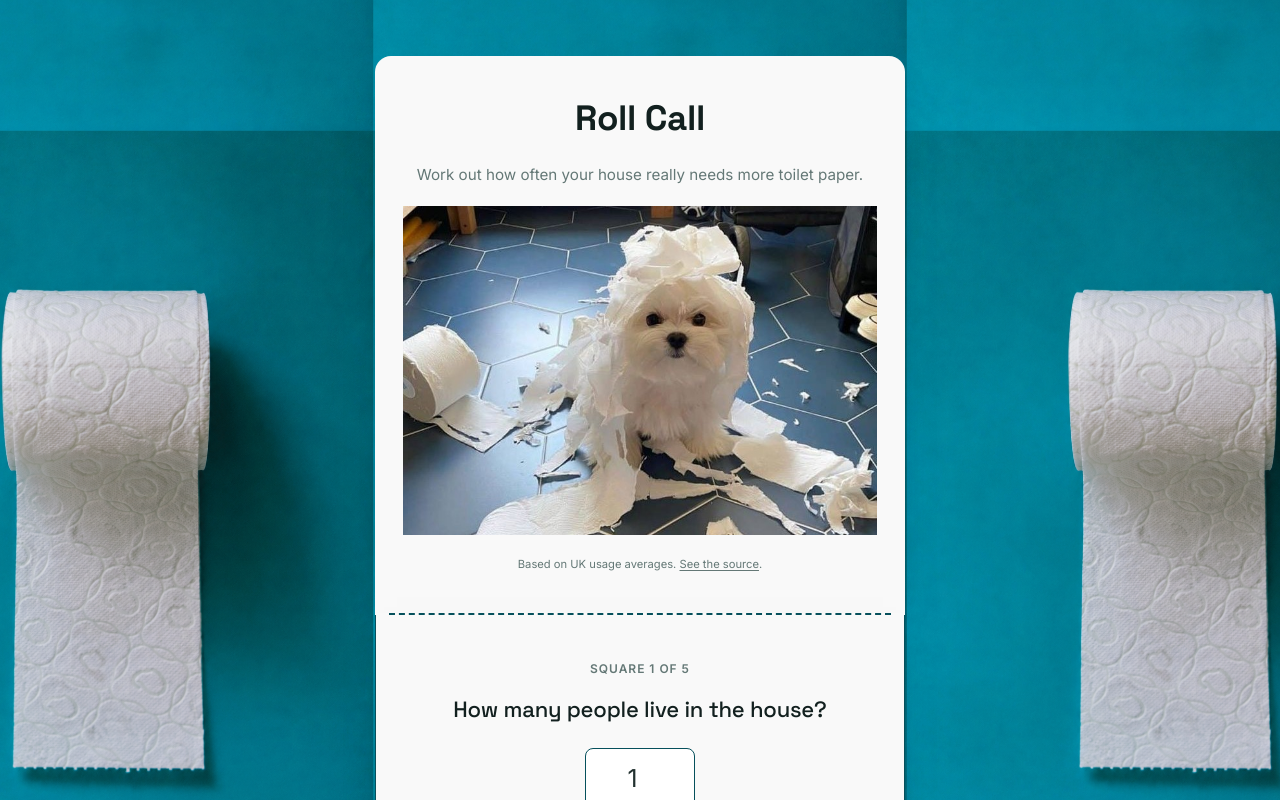
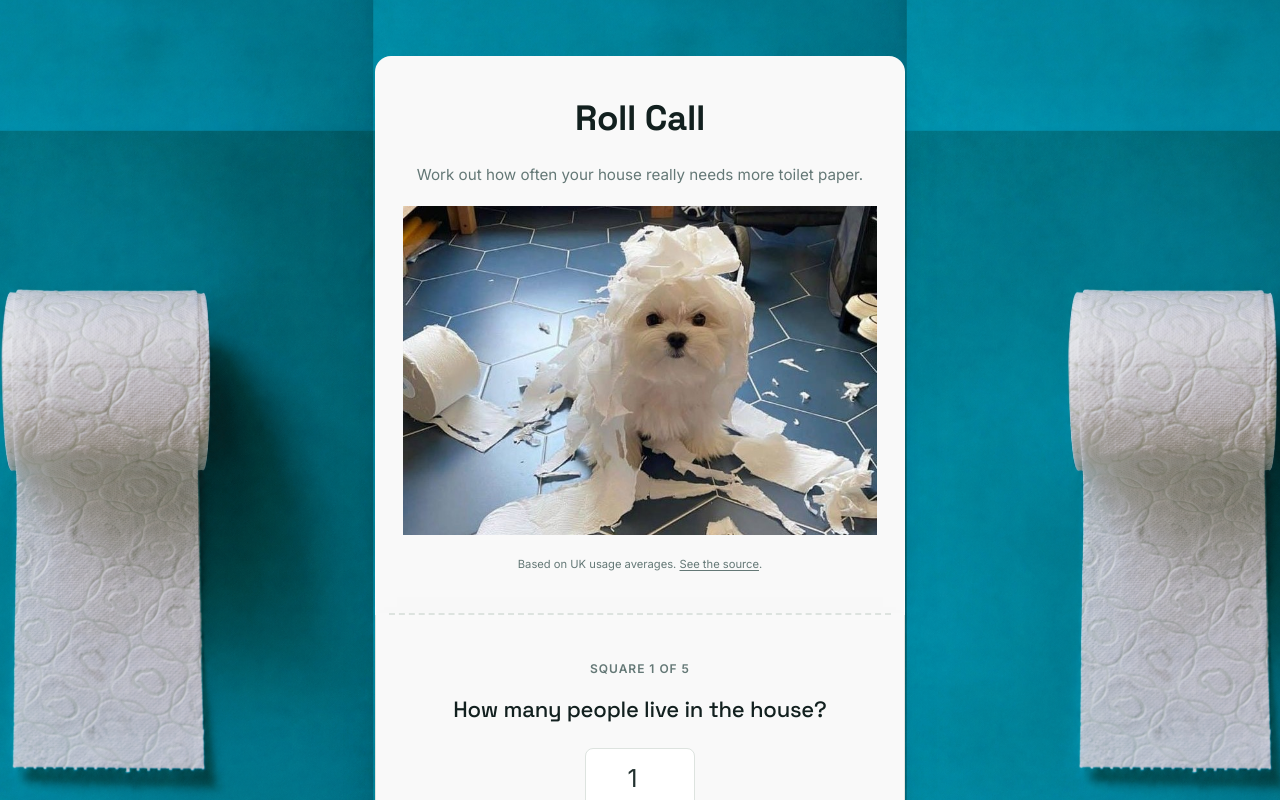
Before and after one commit to karinamercedes/roll-call, a React (Vite) app: page / in a window 1280 px wide. Shown: the top 800 px of the page. Built offline with nearby package versions, Linux system fonts and the light colour scheme.

Commit message:
Update background color

```diff
--- a/src/App.css
+++ b/src/App.css
@@ -9,7 +9,7 @@
   --text: #22312f;
   --heading: #12201f;
   --muted: #647876;
-  --line: #06505c;
+  --line: #dde3df;
   --font-heading: 'Space Grotesk', system-ui, sans-serif;
   --font-body: 'Inter', system-ui, -apple-system, 'Segoe UI', Roboto, sans-serif;
 }
@@ -40,8 +40,6 @@ body {
   border-radius: 16px 16px 0 0;
   padding: 32px 28px 28px;
   box-shadow: 0 16px 36px -22px rgba(6, 40, 46, 0.5);
-  border-width: 10px;
-  border-color: #06505c;
 }
 
 h1, h2 { font-family: var(--font-heading); font-weight: 700; color: var(--heading); letter-spacing: -0.01em; }
```
